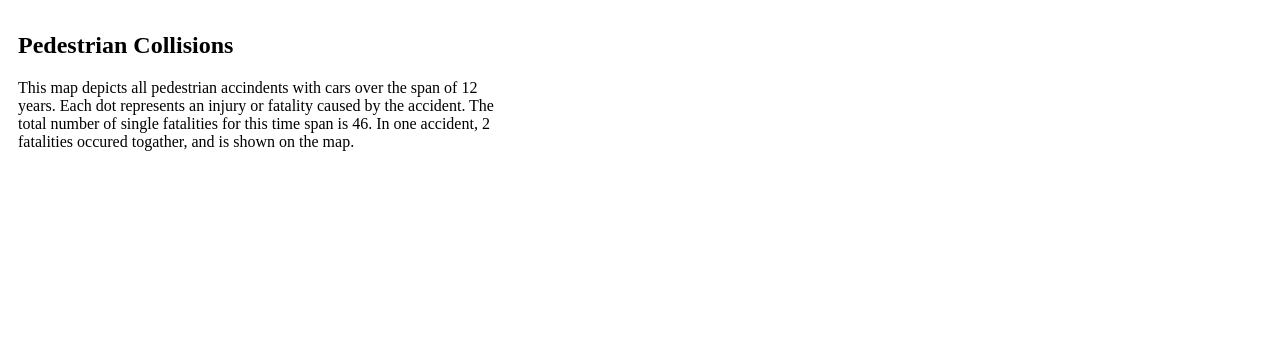
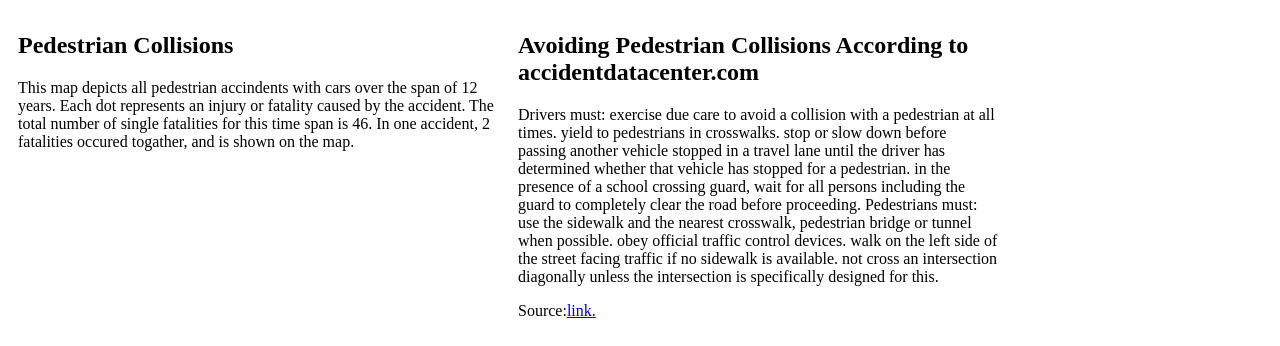
Before and after one commit to jogenel3991/jogenel3991.github.io, a plain HTML site: page Pedestrian/index.html in a window 1280 px wide. Shown: the part 530-876 px from the top of the page. Before the commit the page ends 800 px from the top, so only its background shows below. Drawn offline with Linux system fonts and the light colour scheme.

Commit message:
index change

```diff
--- a/Pedestrian/index.html
+++ b/Pedestrian/index.html
@@ -16,7 +16,19 @@
 
 	<div style="float:left; width:480px; padding:10px;">
 		<!-- What do you want to say about your map -->
-		<h2></h2>
+		<h2>Avoiding Pedestrian Collisions According to accidentdatacenter.com</h2>Drivers must:
+
+exercise due care to avoid a collision with a pedestrian at all times.
+yield to pedestrians in crosswalks.
+stop or slow down before passing another vehicle stopped in a travel lane until the driver has determined whether that vehicle has stopped for a pedestrian.
+in the presence of a school crossing guard, wait for all persons including the guard to completely clear the road before proceeding.
+Pedestrians must:
+
+use the sidewalk and the nearest crosswalk, pedestrian bridge or tunnel when possible.
+obey official traffic control devices.
+walk on the left side of the street facing traffic if no sidewalk is available.
+not cross an intersection diagonally unless the intersection is specifically designed for this.</h2>
+<p>Source:<a href="http://accidentdatacenter.com/us/kentucky/lexington-ky/pedestrian-accident">link.</a>
 	</div>
 
 	</body>
```
Also changed, not shown: Bikes/index.html (+1 -1 lines).
